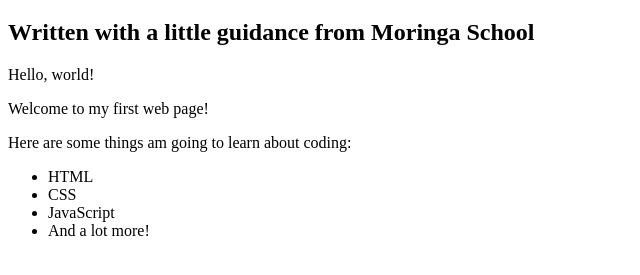
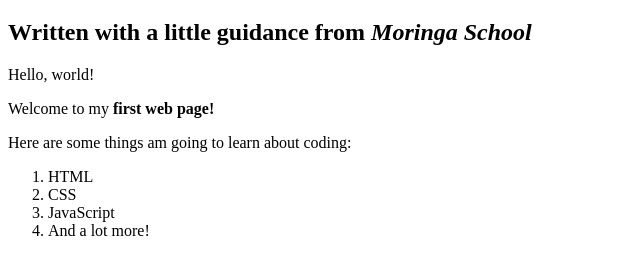
Before and after one commit to Jacquigee/My-first-website, a plain HTML site: page my-first-webpage.html in a window 1280 px wide. Shown: the part 61-336 px from the top of the page, without its empty margins (0-640 px from the left). Drawn offline with Linux system fonts and the light colour scheme.

Commit message:
Add modified inline elements

```diff
--- a/my-first-webpage.html
+++ b/my-first-webpage.html
@@ -5,16 +5,15 @@
   </head>
   <body>
     <h1>My First Webpage</h1>
-    <h2>Written with a little guidance from Moringa School</h2>
+    <h2>Written with a little guidance from <em>Moringa School</em></h2>
     <p>Hello, world!</p>
-    <p>Welcome to my first web page!</p>
-
+    <p>Welcome to my <strong>first web page!</strong></p>
     <p>Here are some things am going to learn about coding:</p>
-    <ul>
+    <ol>
       <li>HTML</li>
       <li>CSS</li>
       <li>JavaScript</li>
       <li>And a lot more!</li>
-    </ul>
+    </ol>
   </body>
 </html>
```
